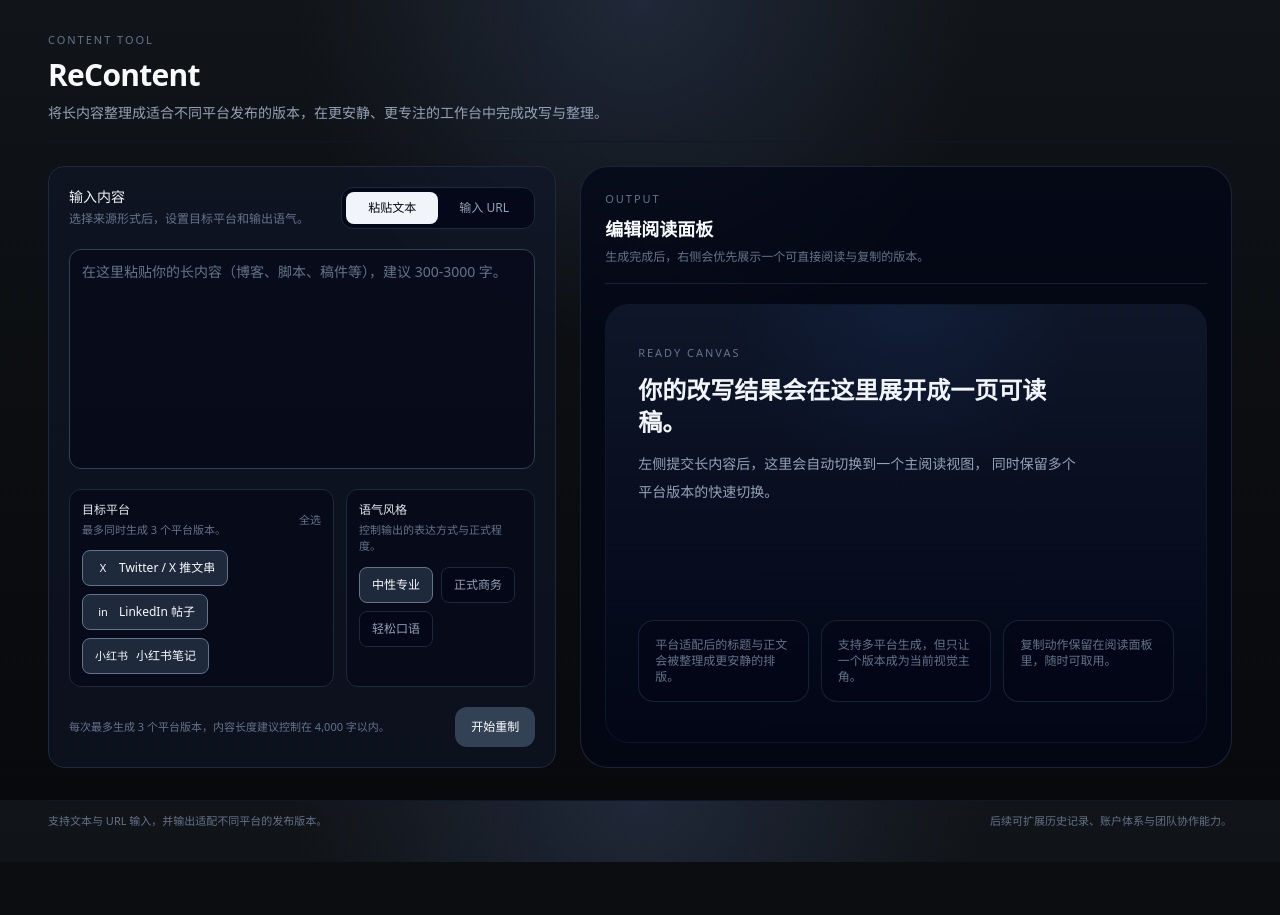
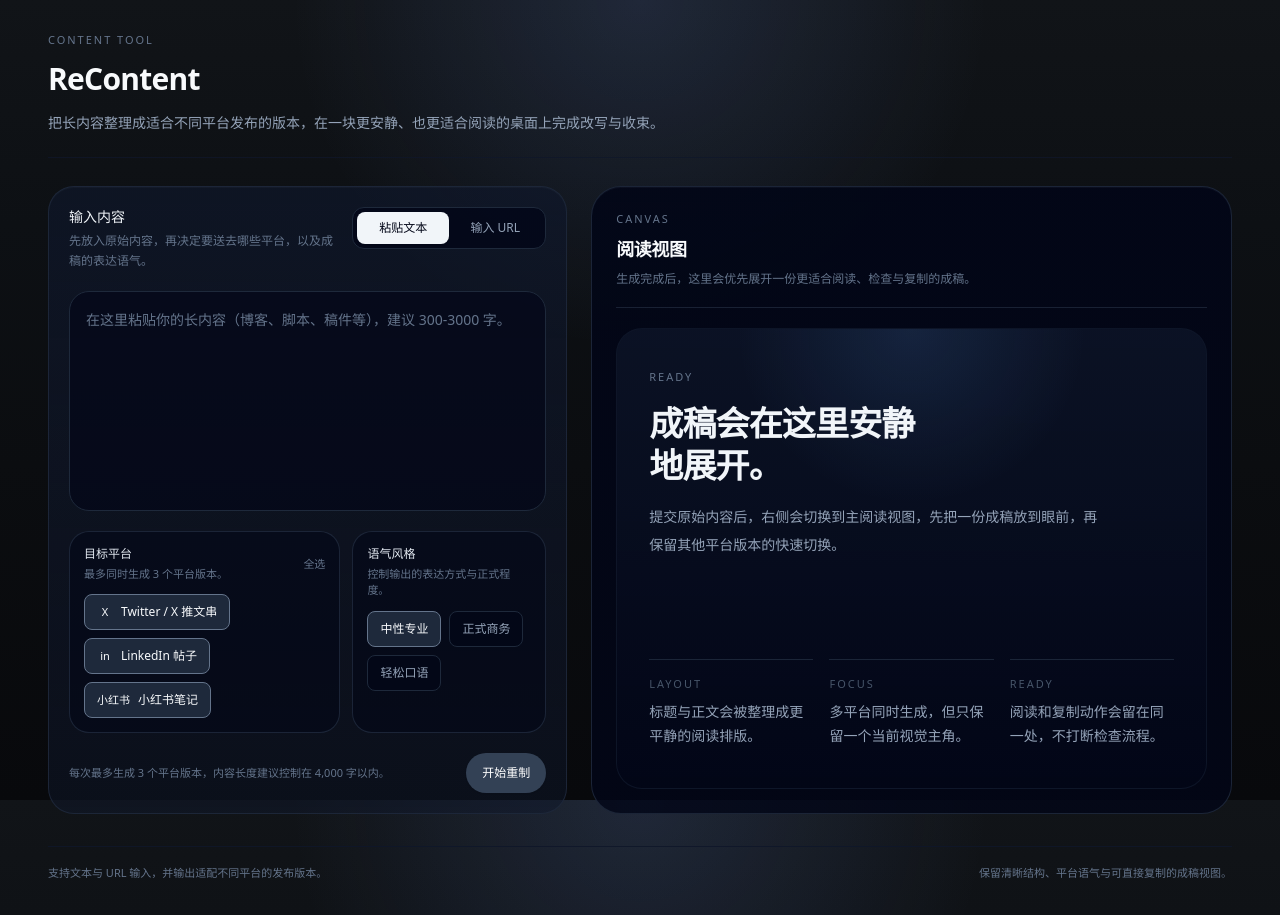
Before and after one commit to Joyce0301/ReContent, a Next.js app: page / in a window 1280 px wide. Before the commit the page ends 862 px from the top, so only its background shows below. Built offline with nearby package versions, Linux system fonts and the light colour scheme.

Commit message:
refactor: polish editorial workspace experience

```diff
--- a/app/components/recontent/header.tsx
+++ b/app/components/recontent/header.tsx
@@ -1,14 +1,14 @@
 export function RecontentHeader() {
   return (
-    <header className="flex flex-col gap-2 border-b border-slate-900/80 pb-4">
+    <header className="flex flex-col gap-3 border-b border-slate-900/80 pb-5">
       <p className="text-[11px] font-medium uppercase tracking-[0.18em] text-slate-500">
         Content Tool
       </p>
       <h1 className="text-2xl font-semibold tracking-tight text-slate-50 sm:text-3xl">
         ReContent
       </h1>
-      <p className="max-w-2xl text-sm leading-6 text-slate-400">
-        将长内容整理成适合不同平台发布的版本，在更安静、更专注的工作台中完成改写与整理。
+      <p className="max-w-2xl text-sm leading-7 text-slate-400">
+        把长内容整理成适合不同平台发布的版本，在一块更安静、也更适合阅读的桌面上完成改写与收束。
       </p>
     </header>
   );
--- a/app/components/recontent/input-panel.tsx
+++ b/app/components/recontent/input-panel.tsx
@@ -51,12 +51,12 @@ export function InputPanel({
   onSubmit
 }: InputPanelProps) {
   return (
-    <div className="flex flex-col gap-5 rounded-2xl border border-slate-800 bg-slate-900/60 p-4 sm:p-5">
+    <div className="flex flex-col gap-5 rounded-[26px] border border-slate-800/90 bg-[linear-gradient(180deg,rgba(15,23,42,0.72)_0%,rgba(15,23,42,0.5)_100%)] p-4 shadow-[inset_0_1px_0_rgba(148,163,184,0.04)] sm:p-5">
       <div className="flex flex-col gap-3 sm:flex-row sm:items-start sm:justify-between">
         <div>
           <h2 className="text-sm font-medium text-slate-100">输入内容</h2>
-          <p className="mt-1 text-xs text-slate-500">
-            选择来源形式后，设置目标平台和输出语气。
+          <p className="mt-1 text-xs leading-5 text-slate-500">
+            先放入原始内容，再决定要送去哪些平台，以及成稿的表达语气。
           </p>
         </div>
         <SegmentedControl
@@ -68,14 +68,16 @@ export function InputPanel({
 
       {inputMode === "text" ? (
         <textarea
-          className="min-h-[220px] w-full resize-none rounded-xl border border-slate-700 bg-slate-950/60 px-3 py-3 text-sm outline-none ring-brand-500/60 placeholder:text-slate-500 focus:border-brand-500 focus:ring-1"
+          aria-label="待重制的原始文本"
+          className="min-h-[220px] w-full resize-none rounded-[20px] border border-slate-800 bg-slate-950/65 px-4 py-3.5 text-sm leading-7 text-slate-100 outline-none ring-brand-500/60 placeholder:text-slate-500 focus:border-brand-500 focus:ring-1"
           placeholder="在这里粘贴你的长内容（博客、脚本、稿件等），建议 300-3000 字。"
           value={sourceText}
           onChange={event => onSourceTextChange(event.target.value)}
         />
       ) : (
         <input
-          className="w-full rounded-xl border border-slate-700 bg-slate-950/60 px-3 py-3 text-sm outline-none ring-brand-500/60 placeholder:text-slate-500 focus:border-brand-500 focus:ring-1"
+          aria-label="待抓取正文的链接地址"
+          className="w-full rounded-[20px] border border-slate-800 bg-slate-950/65 px-4 py-3.5 text-sm text-slate-100 outline-none ring-brand-500/60 placeholder:text-slate-500 focus:border-brand-500 focus:ring-1"
           placeholder="粘贴博客文章或长内容页面的链接，我们会自动抓取正文。"
           value={sourceUrl}
           onChange={event => onSourceUrlChange(event.target.value)}
@@ -83,7 +85,7 @@ export function InputPanel({
       )}
 
       <div className="grid gap-3 sm:grid-cols-[minmax(0,1.4fr)_minmax(0,1fr)]">
-        <section className="rounded-xl border border-slate-800 bg-slate-950/60 p-3">
+        <section className="rounded-[20px] border border-slate-800/90 bg-slate-950/55 p-3.5">
           <div className="flex items-center justify-between gap-2">
             <div>
               <h3 className="text-xs font-medium text-slate-200">目标平台</h3>
@@ -112,7 +114,7 @@ export function InputPanel({
           </div>
         </section>
 
-        <section className="rounded-xl border border-slate-800 bg-slate-950/60 p-3">
+        <section className="rounded-[20px] border border-slate-800/90 bg-slate-950/55 p-3.5">
           <div>
             <h3 className="text-xs font-medium text-slate-200">语气风格</h3>
             <p className="mt-1 text-[11px] text-slate-500">
@@ -131,14 +133,14 @@ export function InputPanel({
 
       <div className="flex flex-col gap-3">
         <div className="flex flex-col gap-3 sm:flex-row sm:items-center sm:justify-between">
-          <p className="text-[11px] text-slate-500">
+          <p className="text-[11px] leading-5 text-slate-500">
             每次最多生成 3 个平台版本，内容长度建议控制在 4,000 字以内。
           </p>
           <button
             type="button"
             onClick={onSubmit}
             disabled={!hasContent || selectedPlatforms.length === 0 || isPending}
-            className="inline-flex min-h-10 items-center justify-center gap-2 rounded-xl bg-brand-500 px-4 py-2 text-xs font-medium text-white shadow-sm transition hover:bg-brand-400 disabled:cursor-not-allowed disabled:bg-slate-700"
+            className="inline-flex min-h-10 items-center justify-center gap-2 rounded-full bg-brand-500 px-4 py-2 text-xs font-medium text-white shadow-sm transition hover:bg-brand-400 disabled:cursor-not-allowed disabled:bg-slate-700"
           >
             {isPending ? (
               <>
@@ -152,9 +154,16 @@ export function InputPanel({
         </div>
 
         {error && (
-          <p className="text-xs text-red-400" role="alert">
-            {error}
-          </p>
+          <div
+            className="flex items-start gap-3 rounded-[18px] border border-red-500/20 bg-red-500/[0.08] px-3.5 py-3 text-xs text-red-200"
+            role="alert"
+          >
+            <span className="mt-1 inline-flex h-2.5 w-2.5 rounded-full bg-red-400 shadow-[0_0_18px_rgba(248,113,113,0.45)]" />
+            <div className="space-y-1">
+              <p className="font-medium text-red-100">这次生成没有完成</p>
+              <p className="leading-5 text-red-200/85">{error}</p>
+            </div>
+          </div>
         )}
       </div>
     </div>
--- a/app/components/recontent/result-platform-tabs.tsx
+++ b/app/components/recontent/result-platform-tabs.tsx
@@ -29,8 +29,8 @@ export function ResultPlatformTabs({
             aria-pressed={isActive}
             className={`inline-flex min-h-9 items-center gap-2 rounded-full border px-3 py-1.5 text-xs transition ${
               isActive
-                ? "border-slate-500 bg-slate-800 text-slate-100"
-                : "border-slate-800 bg-slate-950/70 text-slate-400 hover:border-slate-700 hover:text-slate-200"
+                ? "border-slate-500/90 bg-slate-800 text-slate-100 shadow-[inset_0_1px_0_rgba(255,255,255,0.04)]"
+                : "border-slate-800/90 bg-slate-950/60 text-slate-400 hover:border-slate-700 hover:text-slate-200"
             }`}
           >
             <span
@@ -42,7 +42,7 @@ export function ResultPlatformTabs({
             >
               {PLATFORM_BADGES[result.platform]}
             </span>
-            <span className="font-medium">
+            <span className="font-medium tracking-[0.01em]">
               {PLATFORM_SHORT_LABELS[result.platform]}
             </span>
           </button>
--- a/app/components/recontent/result-surface.tsx
+++ b/app/components/recontent/result-surface.tsx
@@ -8,13 +8,15 @@ import {
 
 type ResultSurfaceProps = {
   activePlatform: PlatformKey | null;
+  copyStatus?: "success" | "error" | null;
   results: RepurposeResult[];
   onActivePlatformChange: (platform: PlatformKey) => void;
-  onCopy: (text: string) => void;
+  onCopy: (platform: PlatformKey, text: string) => void;
 };
 
 export function ResultSurface({
   activePlatform,
+  copyStatus,
   results,
   onActivePlatformChange,
   onCopy
@@ -23,24 +25,24 @@ export function ResultSurface({
     results.find(result => result.platform === activePlatform) ?? results[0] ?? null;
 
   return (
-    <section className="flex min-h-[420px] flex-col rounded-[28px] border border-slate-800/90 bg-slate-950/70 p-4 sm:p-5 lg:p-6">
-      <div className="flex flex-wrap items-start justify-between gap-3 border-b border-slate-800/80 pb-4">
+    <section className="flex min-h-[420px] flex-col rounded-[30px] border border-slate-800/90 bg-[linear-gradient(180deg,rgba(2,6,23,0.9)_0%,rgba(2,6,23,0.82)_100%)] p-4 shadow-[inset_0_1px_0_rgba(148,163,184,0.05)] sm:p-5 lg:p-6">
+      <div className="flex flex-wrap items-start justify-between gap-4 border-b border-slate-800/80 pb-4">
         <div>
           <p className="text-[11px] uppercase tracking-[0.18em] text-slate-500">
-            Output
+            Canvas
           </p>
-          <h2 className="mt-2 text-base font-semibold text-slate-50 sm:text-lg">
-            编辑阅读面板
+          <h2 className="mt-2 text-base font-semibold tracking-tight text-slate-50 sm:text-lg">
+            阅读视图
           </h2>
-          <p className="mt-1 text-xs leading-5 text-slate-500">
+          <p className="mt-1 max-w-xl text-xs leading-6 text-slate-500">
             {results.length > 0
-              ? `当前聚焦 ${PLATFORM_LABELS[activeResult?.platform ?? results[0].platform]}，其余平台可随时切换查看。`
-              : "生成完成后，右侧会优先展示一个可直接阅读与复制的版本。"}
+              ? `当前展开 ${PLATFORM_LABELS[activeResult?.platform ?? results[0].platform]} 版本，其余平台可随时切换查看。`
+              : "生成完成后，这里会优先展开一份更适合阅读、检查与复制的成稿。"}
           </p>
         </div>
 
         {results.length > 0 ? (
-          <div className="flex flex-col items-start gap-2">
+          <div className="flex flex-col items-start gap-2 sm:items-end">
             <span className="text-[11px] text-slate-500">
               已生成 {results.length} 个平台版本
             </span>
@@ -56,33 +58,51 @@ export function ResultSurface({
       <div className="mt-5 flex flex-1">
         {activeResult ? (
           <div className="flex-1">
-            <ResultDocument result={activeResult} onCopy={onCopy} />
+            <ResultDocument
+              copyStatus={copyStatus}
+              result={activeResult}
+              onCopy={onCopy}
+            />
           </div>
         ) : (
-          <div className="flex flex-1 rounded-[24px] border border-slate-900 bg-[radial-gradient(circle_at_top,_rgba(59,130,246,0.08),_transparent_34%),linear-gradient(180deg,rgba(15,23,42,0.92)_0%,rgba(2,6,23,0.98)_100%)] px-6 py-8 sm:px-8 sm:py-10">
-            <div className="flex w-full flex-col justify-between gap-10">
-              <div className="max-w-md">
+          <div className="flex flex-1 rounded-[26px] border border-slate-900/90 bg-[radial-gradient(circle_at_top,rgba(96,165,250,0.12),transparent_32%),linear-gradient(180deg,rgba(15,23,42,0.72)_0%,rgba(2,6,23,0.96)_100%)] px-6 py-8 sm:px-8 sm:py-10">
+            <div className="flex w-full flex-col justify-between gap-12">
+              <div className="max-w-lg">
                 <p className="text-[11px] uppercase tracking-[0.18em] text-slate-500">
-                  Ready Canvas
+                  Ready
                 </p>
-                <h3 className="mt-3 text-xl font-semibold text-slate-100 sm:text-2xl">
-                  你的改写结果会在这里展开成一页可读稿。
+                <h3 className="mt-4 max-w-[14ch] text-[28px] font-semibold leading-tight tracking-tight text-slate-100 sm:text-[34px]">
+                  成稿会在这里安静地展开。
                 </h3>
-                <p className="mt-3 text-sm leading-7 text-slate-400">
-                  左侧提交长内容后，这里会自动切换到一个主阅读视图，
-                  同时保留多个平台版本的快速切换。
+                <p className="mt-4 max-w-md text-sm leading-7 text-slate-400">
+                  提交原始内容后，右侧会切换到主阅读视图，先把一份成稿放到眼前，再保留其他平台版本的快速切换。
                 </p>
               </div>
 
-              <div className="grid gap-3 text-xs text-slate-500 sm:grid-cols-3">
-                <div className="rounded-2xl border border-slate-800/80 bg-slate-950/60 p-4">
-                  平台适配后的标题与正文会被整理成更安静的排版。
+              <div className="grid gap-4 sm:grid-cols-3">
+                <div className="border-t border-slate-800/90 pt-4">
+                  <p className="text-[11px] uppercase tracking-[0.18em] text-slate-600">
+                    Layout
+                  </p>
+                  <p className="mt-2 text-sm leading-6 text-slate-400">
+                    标题与正文会被整理成更平静的阅读排版。
+                  </p>
                 </div>
-                <div className="rounded-2xl border border-slate-800/80 bg-slate-950/60 p-4">
-                  支持多平台生成，但只让一个版本成为当前视觉主角。
+                <div className="border-t border-slate-800/90 pt-4">
+                  <p className="text-[11px] uppercase tracking-[0.18em] text-slate-600">
+                    Focus
+                  </p>
+                  <p className="mt-2 text-sm leading-6 text-slate-400">
+                    多平台同时生成，但只保留一个当前视觉主角。
+                  </p>
                 </div>
-                <div className="rounded-2xl border border-slate-800/80 bg-slate-950/60 p-4">
-                  复制动作保留在阅读面板里，随时可取用。
+                <div className="border-t border-slate-800/90 pt-4">
+                  <p className="text-[11px] uppercase tracking-[0.18em] text-slate-600">
+                    Ready
+                  </p>
+                  <p className="mt-2 text-sm leading-6 text-slate-400">
+                    阅读和复制动作会留在同一处，不打断检查流程。
+                  </p>
                 </div>
               </div>
             </div>
--- a/app/page.tsx
+++ b/app/page.tsx
@@ -21,6 +21,10 @@ export default function HomePage() {
   const [tone, setTone] = useState<ToneKey>("neutral");
   const [results, setResults] = useState<RepurposeResult[]>([]);
   const [activePlatform, setActivePlatform] = useState<PlatformKey | null>(null);
+  const [copyFeedback, setCopyFeedback] = useState<{
+    platform: PlatformKey;
+    status: "success" | "error";
+  } | null>(null);
   const [error, setError] = useState<string | null>(null);
   const [isPending, startTransition] = useTransition();
 
@@ -67,11 +71,12 @@ export default function HomePage() {
     });
   };
 
-  const handleCopy = async (text: string) => {
+  const handleCopy = async (platform: PlatformKey, text: string) => {
     try {
       await navigator.clipboard.writeText(text);
+      setCopyFeedback({ platform, status: "success" });
     } catch {
-      // ignore
+      setCopyFeedback({ platform, status: "error" });
     }
   };
 
@@ -93,11 +98,25 @@ export default function HomePage() {
     });
   }, [results]);
 
+  useEffect(() => {
+    if (!copyFeedback) {
+      return;
+    }
+
+    const timeoutId = window.setTimeout(() => {
+      setCopyFeedback(current =>
+        current?.platform === copyFeedback.platform ? null : current
+      );
+    }, 1800);
+
+    return () => window.clearTimeout(timeoutId);
+  }, [copyFeedback]);
+
   return (
-    <main className="flex flex-1 flex-col gap-6">
+    <main className="flex flex-1 flex-col gap-7">
       <RecontentHeader />
 
-      <section className="grid flex-1 gap-6 md:grid-cols-[minmax(0,0.92fr)_minmax(0,1.18fr)]">
+      <section className="grid flex-1 items-stretch gap-6 md:grid-cols-[minmax(0,0.94fr)_minmax(0,1.16fr)]">
         <InputPanel
           inputMode={inputMode}
           sourceText={sourceText}
@@ -118,15 +137,18 @@ export default function HomePage() {
 
         <ResultSurface
           activePlatform={activePlatform}
+          copyStatus={
+            copyFeedback?.platform === activePlatform ? copyFeedback.status : null
+          }
           results={results}
           onActivePlatformChange={setActivePlatform}
           onCopy={handleCopy}
         />
       </section>
 
-      <footer className="mt-2 flex flex-wrap items-center justify-between gap-2 border-t border-slate-900 pt-3 text-[11px] text-slate-500">
+      <footer className="mt-1 flex flex-wrap items-center justify-between gap-2 border-t border-slate-900/90 pt-4 text-[11px] leading-5 text-slate-500">
         <span>支持文本与 URL 输入，并输出适配不同平台的发布版本。</span>
-        <span>后续可扩展历史记录、账户体系与团队协作能力。</span>
+        <span>保留清晰结构、平台语气与可直接复制的成稿视图。</span>
       </footer>
     </main>
   );
```
Also changed, not shown: app/components/recontent/result-document.tsx (+58 -13 lines), app/components/recontent/segmented-control.tsx (+7 -1 lines).
